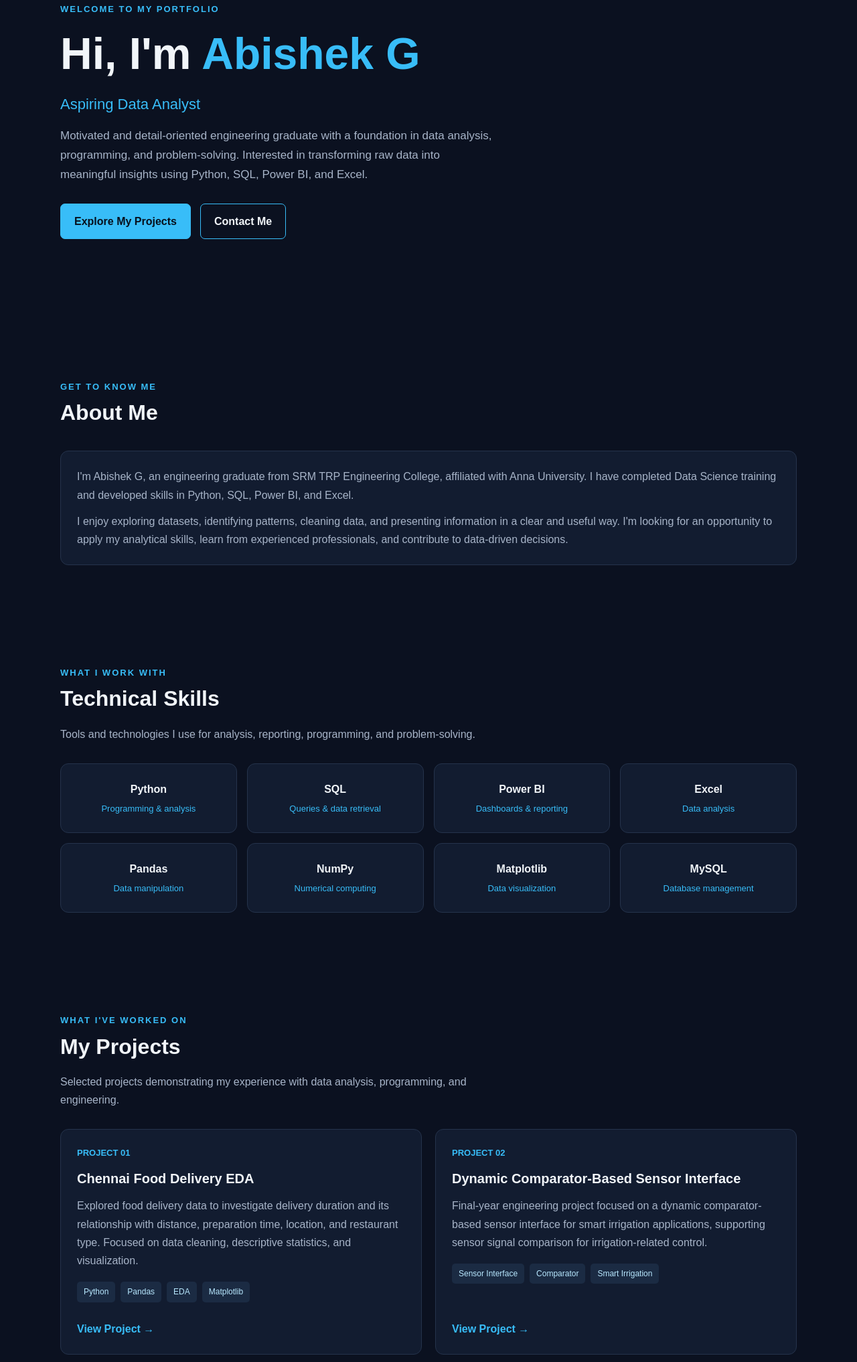
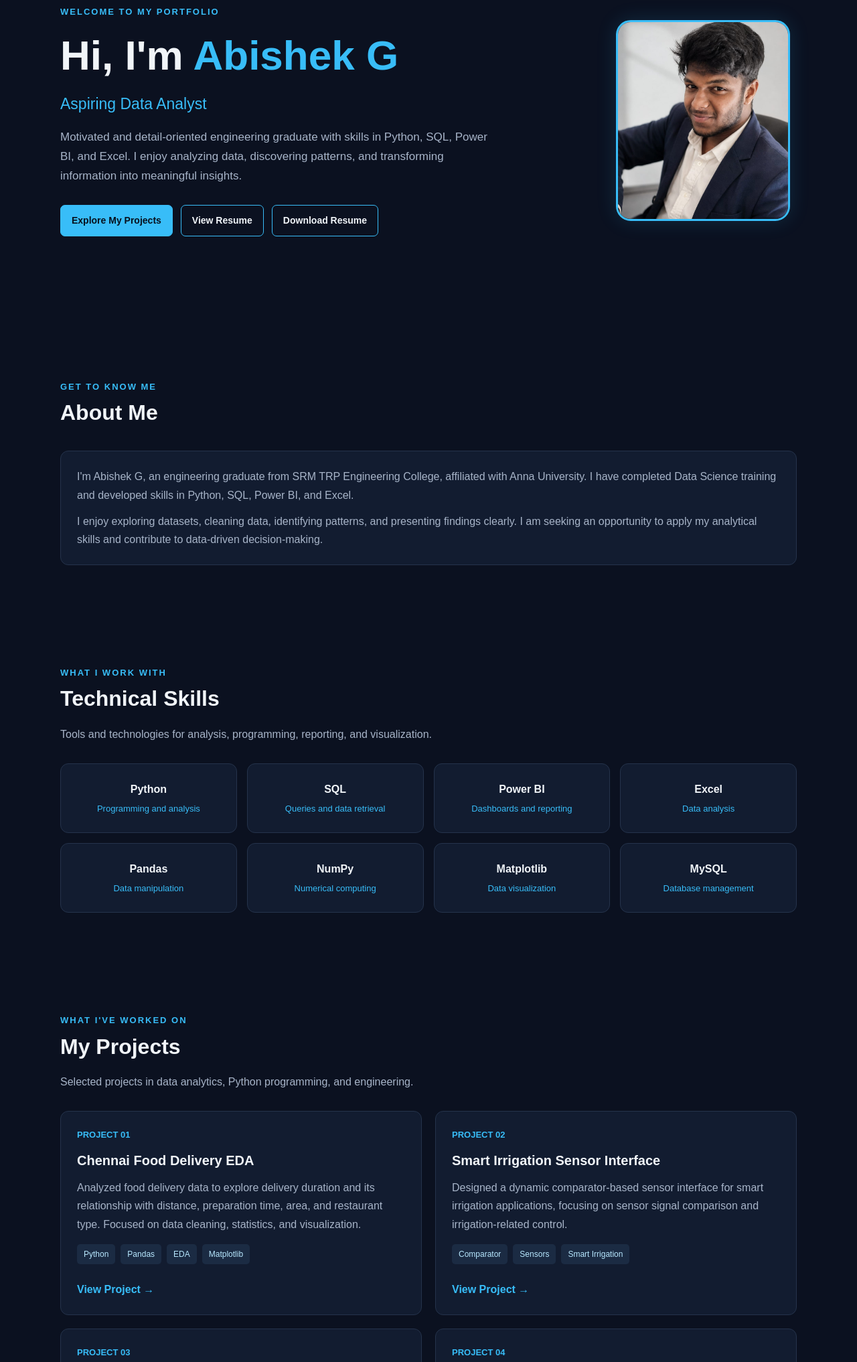
Before and after one commit to abishek-gps/Abishek-G.github.io, a plain HTML site: page index.html in a window 1280 px wide. Shown: the part 205-2239 px from the top of the page at 67% size. Drawn offline with Linux system fonts and the light colour scheme.

Commit message:
Update index.html

```diff
--- a/index.html
+++ b/index.html
@@ -4,9 +4,11 @@
 <head>
     <meta charset="UTF-8">
     <meta name="viewport" content="width=device-width, initial-scale=1.0">
+
     <title>Abishek G | Data Analyst Portfolio</title>
 
-    <meta name="description" content="Abishek G's portfolio showcasing data analytics, Python, SQL, Power BI, and engineering projects.">
+    <meta name="description"
+          content="Abishek G's portfolio showcasing Python, SQL, Power BI, Excel, and data analytics projects.">
 
     <style>
         * {
@@ -47,7 +49,7 @@
             position: sticky;
             top: 0;
             z-index: 10;
-            background: rgba(11, 17, 32, 0.95);
+            background: rgba(11, 17, 32, 0.96);
             border-bottom: 1px solid var(--border);
         }
 
@@ -72,7 +74,7 @@
         .nav-links {
             display: flex;
             flex-wrap: wrap;
-            gap: 22px;
+            gap: 20px;
         }
 
         .nav-links a {
@@ -86,17 +88,27 @@
 
         section {
             padding: 75px 0;
-            scroll-margin-top: 70px;
+            scroll-margin-top: 75px;
         }
 
-        .hero {
-            min-height: 78vh;
-            display: flex;
-            align-items: center;
+        h1 {
+            font-size: clamp(38px, 6vw, 62px);
+            line-height: 1.15;
+            margin: 18px 0;
         }
 
-        .hero-content {
-            max-width: 760px;
+        h2 {
+            font-size: 32px;
+            margin-bottom: 12px;
+        }
+
+        h3 {
+            font-size: 20px;
+            margin: 10px 0;
+        }
+
+        p {
+            color: var(--muted);
         }
 
         .eyebrow {
@@ -107,45 +119,67 @@
             font-size: 13px;
         }
 
-        h1 {
-            font-size: clamp(38px, 7vw, 66px);
-            line-height: 1.15;
-            margin: 18px 0;
+        /* HOME SECTION */
+
+        .hero {
+            min-height: 78vh;
+            display: flex;
+            align-items: center;
         }
 
-        h2 {
-            font-size: 32px;
-            margin-bottom: 12px;
+        .hero-container {
+            display: flex;
+            align-items: center;
+            justify-content: space-between;
+            gap: 50px;
+        }
+
+        .hero-content {
+            flex: 1;
         }
 
         .subtitle {
             color: var(--accent);
-            font-size: 22px;
-            margin-bottom: 15px;
+            font-size: 23px;
+            margin-bottom: 16px;
         }
 
-        p {
-            color: var(--muted);
+        .hero-content p {
+            max-width: 650px;
+            font-size: 17px;
         }
 
-        .hero p {
-            max-width: 650px;
-            font-size: 17px;
+        .profile-container {
+            flex: 0 0 280px;
+            display: flex;
+            justify-content: center;
+            align-items: center;
+        }
+
+        .profile-photo {
+            width: 260px;
+            height: 300px;
+            object-fit: cover;
+            object-position: center;
+            border-radius: 22px;
+            border: 3px solid var(--accent);
+            box-shadow: 0 0 30px rgba(56, 189, 248, 0.15);
         }
 
         .buttons {
             display: flex;
             flex-wrap: wrap;
-            gap: 14px;
+            gap: 12px;
             margin-top: 28px;
         }
 
         .btn {
             display: inline-block;
-            padding: 12px 20px;
+            padding: 11px 16px;
             border: 1px solid var(--accent);
             border-radius: 7px;
             font-weight: bold;
+            font-size: 14px;
             transition: 0.2s;
         }
 
@@ -164,10 +198,13 @@
             margin-bottom: 30px;
         }
 
+        /* ABOUT */
+
         .about-box,
         .project-card,
         .skill-card,
-        .education-card {
+        .education-card,
+        .contact-box {
             background: var(--card);
             border: 1px solid var(--border);
             border-radius: 12px;
@@ -178,9 +215,11 @@
             margin-top: 12px;
         }
 
+        /* SKILLS */
+
         .skills-grid {
             display: grid;
-            grid-template-columns: repeat(4, 1fr);
+            grid-template-columns: repeat(4, minmax(0, 1fr));
             gap: 15px;
             margin-top: 28px;
         }
@@ -197,6 +236,8 @@
             font-weight: normal;
             margin-top: 5px;
         }
+
+        /* PROJECTS */
 
         .project-grid {
             display: grid;
@@ -217,16 +258,11 @@
             font-weight: bold;
         }
 
-        .project-card h3 {
-            font-size: 20px;
-            margin: 10px 0;
-        }
-
         .tags {
             display: flex;
             flex-wrap: wrap;
             gap: 8px;
-            margin: 18px 0;
+            margin: 16px 0;
         }
 
         .tag {
@@ -244,20 +280,13 @@
             font-weight: bold;
         }
 
-        .education-card h3 {
-            margin-bottom: 6px;
-        }
+        /* EDUCATION */
 
         .education-card + .education-card {
             margin-top: 16px;
         }
 
-        .contact-box {
-            background: var(--card);
-            border: 1px solid var(--border);
-            border-radius: 12px;
-            padding: 30px;
-        }
+        /* CONTACT */
 
         .contact-links {
             display: flex;
@@ -279,6 +308,8 @@
             font-size: 13px;
         }
 
+        /* RESPONSIVE DESIGN */
+
         @media (max-width: 750px) {
             .container {
                 width: 90%;
@@ -294,8 +325,27 @@
                 gap: 12px 18px;
             }
 
+            .hero-container {
+                flex-direction: column-reverse;
+                text-align: center;
+                gap: 30px;
+            }
+
+            .profile-container {
+                flex: auto;
+            }
+
+            .profile-photo {
+                width: 210px;
+                height: 240px;
+            }
+
+            .buttons {
+                justify-content: center;
+            }
+
             .skills-grid {
-                grid-template-columns: repeat(2, 1fr);
+                grid-template-columns: repeat(2, minmax(0, 1fr));
             }
 
             .project-grid {
@@ -307,7 +357,7 @@
             }
 
             .hero {
-                min-height: 70vh;
+                min-height: auto;
             }
         }
     </style>
@@ -315,7 +365,7 @@
 
 <body>
 
-    <!-- Navigation -->
+    <!-- NAVIGATION -->
     <header>
         <div class="container">
             <nav>
@@ -335,24 +385,24 @@
 
     <main>
 
-        <!-- Home -->
+        <!-- HOME WITH PROFILE PHOTO AND RESUME -->
         <section class="hero" id="home">
-            <div class="container">
+            <div class="container hero-container">
+
                 <div class="hero-content">
                     <div class="eyebrow">Welcome to my portfolio</div>
 
-                    <h1>Hi, I'm <span class="accent">Abishek G</span></h1>
+                    <h1>
+                        Hi, I'm <span class="accent">Abishek G</span>
+                    </h1>
 
-                    <div class="subtitle">
-                        Aspiring Data Analyst
-                    </div>
+                    <div class="subtitle">Aspiring Data Analyst</div>
 
                     <p>
                         Motivated and detail-oriented engineering graduate
-                        with a foundation in data analysis, programming,
-                        and problem-solving. Interested in transforming
-                        raw data into meaningful insights using Python,
-                        SQL, Power BI, and Excel.
+                        with skills in Python, SQL, Power BI, and Excel.
+                        I enjoy analyzing data, discovering patterns,
+                        and transforming information into meaningful insights.
                     </p>
 
                     <div class="buttons">
@@ -360,15 +410,30 @@
                             Explore My Projects
                         </a>
 
-                        <a href="#contact" class="btn">
-                            Contact Me
+                        <a href="Resume.pdf"
+                           class="btn"
+                           target="_blank"
+                           rel="noopener noreferrer">
+                            View Resume
+                        </a>
+
+                        <a href="Resume.pdf" class="btn" download>
+                            Download Resume
                         </a>
                     </div>
                 </div>
+
+                <div class="profile-container">
+                    <img
+                        src="assets/image.jpeg"
+                        alt="Abishek G profile photo"
+                        class="profile-photo">
+                </div>
+
             </div>
         </section>
 
-        <!-- About -->
+        <!-- ABOUT -->
         <section id="about">
             <div class="container">
                 <div class="section-intro">
@@ -386,43 +451,42 @@
                     </p>
 
                     <p>
-                        I enjoy exploring datasets, identifying patterns,
-                        cleaning data, and presenting information in a
-                        clear and useful way. I'm looking for an
-                        opportunity to apply my analytical skills,
-                        learn from experienced professionals, and
-                        contribute to data-driven decisions.
+                        I enjoy exploring datasets, cleaning data,
+                        identifying patterns, and presenting findings
+                        clearly. I am seeking an opportunity to apply
+                        my analytical skills and contribute to
+                        data-driven decision-making.
                     </p>
                 </div>
             </div>
         </section>
 
-        <!-- Skills -->
+        <!-- SKILLS -->
         <section id="skills">
             <div class="container">
                 <div class="section-intro">
                     <div class="eyebrow">What I work with</div>
                     <h2>Technical Skills</h2>
                     <p>
-                        Tools and technologies I use for analysis,
-                        reporting, programming, and problem-solving.
+                        Tools and technologies for analysis,
+                        programming, reporting, and visualization.
                     </p>
                 </div>
 
                 <div class="skills-grid">
                     <div class="skill-card">
                         Python
-                        <span>Programming & analysis</span>
+                        <span>Programming and analysis</span>
                     </div>
 
                     <div class="skill-card">
                         SQL
-                        <span>Queries & data retrieval</span>
+                        <span>Queries and data retrieval</span>
                     </div>
 
                     <div class="skill-card">
                         Power BI
-                        <span>Dashboards & reporting</span>
+                        <span>Dashboards and reporting</span>
                     </div>
 
                     <div class="skill-card">
@@ -453,15 +517,15 @@
             </div>
         </section>
 
-        <!-- Projects -->
+        <!-- PROJECTS -->
         <section id="projects">
             <div class="container">
                 <div class="section-intro">
                     <div class="eyebrow">What I've worked on</div>
                     <h2>My Projects</h2>
                     <p>
-                        Selected projects demonstrating my experience
-                        with data analysis, programming, and engineering.
+                        Selected projects in data analytics,
+                        Python programming, and engineering.
                     </p>
                 </div>
 
@@ -471,11 +535,11 @@
                         <div class="project-number">PROJECT 01</div>
                         <h3>Chennai Food Delivery EDA</h3>
                         <p>
-                            Explored food delivery data to investigate
-                            delivery duration and its relationship with
-                            distance, preparation time, location, and
-                            restaurant type. Focused on data cleaning,
-                            descriptive statistics, and visualization.
+                            Analyzed food delivery data to explore
+                            delivery duration and its relationship
+                            with distance, preparation time, area,
+                            and restaurant type. Focused on data
+                            cleaning, statistics, and visualization.
                         </p>
                         <div class="tags">
                             <span class="tag">Python</span>
@@ -492,17 +556,16 @@
 
                     <article class="project-card">
                         <div class="project-number">PROJECT 02</div>
-                        <h3>Dynamic Comparator-Based Sensor Interface</h3>
+                        <h3>Smart Irrigation Sensor Interface</h3>
                         <p>
-                            Final-year engineering project focused on
-                            a dynamic comparator-based sensor interface
-                            for smart irrigation applications, supporting
-                            sensor signal comparison for irrigation-related
-                            control.
+                            Designed a dynamic comparator-based sensor
+                            interface for smart irrigation applications,
+                            focusing on sensor signal comparison and
+                            irrigation-related control.
                         </p>
                         <div class="tags">
-                            <span class="tag">Sensor Interface</span>
                             <span class="tag">Comparator</span>
+                            <span class="tag">Sensors</span>
                             <span class="tag">Smart Irrigation</span>
                         </div>
                         <a class="project-link"
@@ -516,11 +579,10 @@
                         <div class="project-number">PROJECT 03</div>
                         <h3>64T RAM Architecture</h3>
                         <p>
-                            Designed and simulated an HDL-based RAM
+                            Modeled and simulated an HDL-based RAM
                             architecture using Verilog and Vivado,
-                            exploring memory operations, control signals,
-                            address selection, and simulation-based
-                            verification.
+                            exploring memory operations, control
+                            signals, addressing, and verification.
                         </p>
                         <div class="tags">
                             <span class="tag">Verilog</span>
@@ -538,10 +600,9 @@
                         <div class="project-number">PROJECT 04</div>
                         <h3>Python Quiz Management System</h3>
                         <p>
-                            Developed a quiz application with user
+                            Developed a quiz application with
                             registration, login, difficulty levels,
-                            multiple-choice questions, and score
-                            calculation using a graphical interface
+                            multiple-choice questions, score calculation,
                             and database connectivity.
                         </p>
                         <div class="tags">
@@ -561,14 +622,13 @@
                         <h3>Mobile Recharge Calculator</h3>
                         <p>
                             Created a Python application to calculate
-                            GST and the final recharge amount while
-                            displaying plan validity, daily data,
-                            and talk-time details.
+                            GST and total recharge cost while displaying
+                            plan validity, daily data, and talk-time details.
                         </p>
                         <div class="tags">
                             <span class="tag">Python</span>
                             <span class="tag">OOP</span>
-                            <span class="tag">GST Calculation</span>
+                            <span class="tag">Calculations</span>
                         </div>
                         <a class="project-link"
                            href="https://github.com/YOUR-USERNAME/mobile-recharge-calculator"
@@ -579,12 +639,11 @@
 
                     <article class="project-card">
                         <div class="project-number">PROJECT 06</div>
-                        <h3>Clear Drive — Alcohol Detection System</h3>
+                        <h3>Clear Drive — Alcohol Detection</h3>
                         <p>
-                            Built an alcohol detection concept using
-                            an MQ-3 sensor and a microcontroller to
-                            detect alcohol and trigger alerts and
-                            an ignition-lock mechanism.
+                            Developed an alcohol detection system concept
+                            using an MQ-3 sensor and microcontroller to
+                            trigger alerts and an ignition-lock mechanism.
                         </p>
                         <div class="tags">
                             <span class="tag">MQ-3 Sensor</span>
@@ -602,7 +661,7 @@
                         <div class="project-number">PROJECT 07</div>
                         <h3>Automatic Door Lock System</h3>
                         <p>
-                            Developed a security system concept using
+                            Created a security system concept using
                             keypad and RFID authentication with
                             microcontroller-based locking control.
                         </p>
@@ -622,7 +681,7 @@
             </div>
         </section>
 
-        <!-- Education and Training -->
+        <!-- EDUCATION AND TRAINING -->
         <section id="education">
             <div class="container">
                 <div class="section-intro">
@@ -639,7 +698,7 @@
                 <div class="education-card">
                     <h3>Data Science Training</h3>
                     <p>
-                        Completed training covering Python, SQL,
+                        Completed training in Python, SQL,
                         Power BI, and Excel.
                     </p>
                     <div class="tags">
@@ -652,15 +711,29 @@
 
                 <div class="education-card">
                     <h3>Telecom Technologies</h3>
-                    <p>
-                        BSNL, Tiruchirappalli, Tamil Nadu
-                    </p>
+                    <p>BSNL, Tiruchirappalli, Tamil Nadu</p>
                     <p>Telecom internship experience</p>
+                </div>
+
+                <div class="education-card">
+                    <h3>Resume</h3>
+                    <p>View my resume for further details about my qualifications and experience.</p>
+                    <div class="buttons">
+                        <a href="Resume.pdf"
+                           target="_blank"
+                           rel="noopener noreferrer"
+                           class="btn btn-primary">
+                            Open Resume
+                        </a>
+                        <a href="Resume.pdf" download class="btn">
+                            Download PDF
+                        </a>
+                    </div>
                 </div>
             </div>
         </section>
 
-        <!-- Contact -->
+        <!-- CONTACT -->
         <section id="contact">
             <div class="container">
                 <div class="section-intro">
@@ -690,7 +763,7 @@
                             LinkedIn ↗
                         </a>
 
-                        <a href="https://github.com/YOUR-USERNAME"
+                        <a href="https://github.com/abishek-gps"
                            target="_blank" rel="noopener noreferrer">
                             GitHub ↗
                         </a>
@@ -701,11 +774,10 @@
 
     </main>
 
+    <!-- FOOTER -->
     <footer>
         <div class="container">
-            <p>
-                © 2026 Abishek G | Data Analyst Portfolio
-            </p>
+            <p>© 2026 Abishek G | Data Analyst Portfolio</p>
         </div>
     </footer>
 
```
